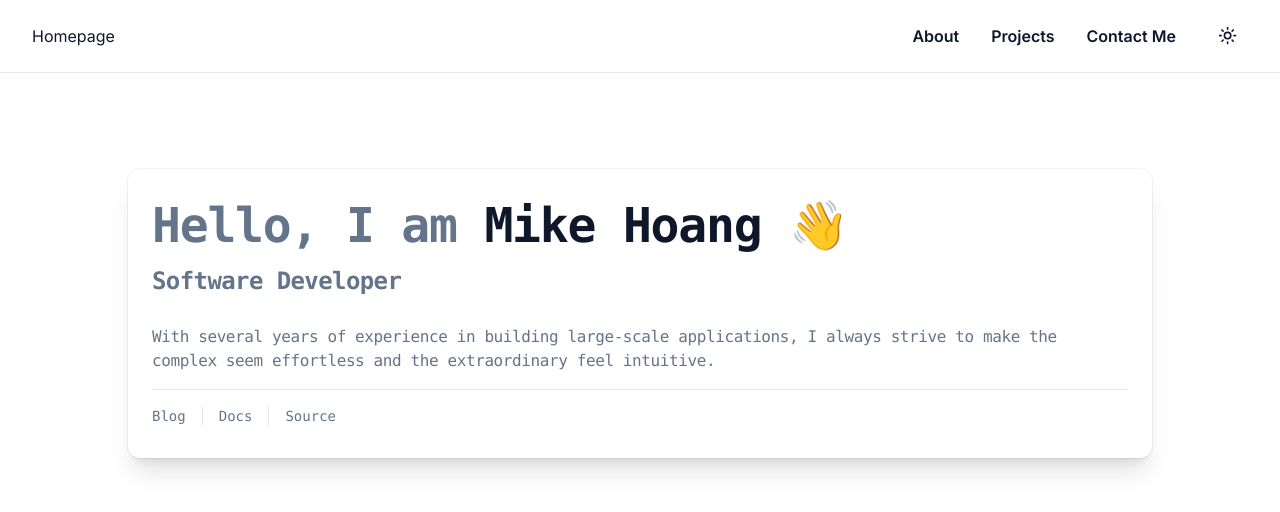
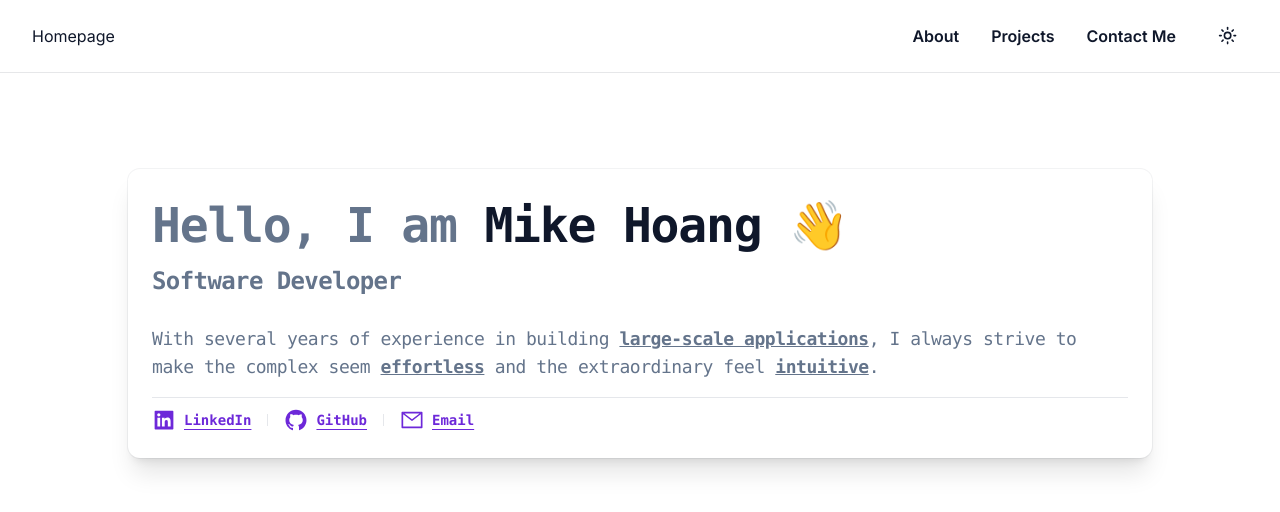
Before and after one commit to mikah13/profile, a Next.js app: page / in a window 1280 px wide. Shown: the top 512 px of the page. Built offline with nearby package versions, Linux system fonts and the light colour scheme.

Commit message:
added social links

```diff
--- a/src/app/globals.css
+++ b/src/app/globals.css
@@ -25,8 +25,6 @@ body {
     )
     rgb(var(--background-start-rgb));
 }
-
-
 
 @layer base {
   :root {
--- a/src/components/home/IntroCard.tsx
+++ b/src/components/home/IntroCard.tsx
@@ -7,15 +7,37 @@ import {
   CardHeader,
   CardTitle,
 } from "@/components/ui/card";
+import { AiFillLinkedin, AiOutlineGithub, AiOutlineMail } from "react-icons/ai";
 import { Separator } from "@/components/ui/separator";
 type Props = {};
-
+type LINKS = {
+  link: string;
+  label: string;
+  icon: string;
+};
+const SOCIAL_MEDIA_LINKS: LINKS[] = [
+  {
+    link: "",
+    label: "LinkedIn",
+    icon: AiFillLinkedin,
+  },
+  {
+    link: "",
+    label: "GitHub",
+    icon: AiOutlineGithub,
+  },
+  {
+    link: "",
+    label: "Email",
+    icon: AiOutlineMail,
+  },
+];
 const IntroCard = (props: Props) => {
   return (
     <div className="z-10 max-w-5xl w-full items-center justify-between font-mono text-sm lg:flex ">
       <div className="bg-white dark:bg-slate-800 rounded-lg px-6 py-8 ring-1 ring-slate-900/5 shadow-xl w-full">
-        <h1 className=" prose prose-slate scroll-m-20 text-4xl lg:text-5xl font-extrabold tracking-tight ">
-          Hello, I am{" "}
+        <h1 className="prose prose-slate scroll-m-20 text-4xl lg:text-5xl font-extrabold tracking-tight ">
+          Hello, I am
           <span className="text-slate-900 dark:text-white"> Mike Hoang </span>
           👋
         </h1>
@@ -23,18 +45,37 @@ const IntroCard = (props: Props) => {
           Software Developer
         </h2>
 
-        <p className="mt-5 text-base font-medium tracking-tight">
-          With several years of experience in building large-scale applications,
-          I always strive to make the complex seem effortless and the
-          extraordinary feel intuitive.
+        <p className="mt-5 text-lg font-medium tracking-tight">
+          With several years of experience in building{" "}
+          <strong className="font-bold underline">
+            large-scale applications
+          </strong>
+          , I always strive to make the complex seem{" "}
+          <strong className="font-bold underline">effortless</strong> and the
+          extraordinary feel{" "}
+          <strong className="font-bold underline">intuitive</strong>.
         </p>
         <Separator className="my-4 dark:bg-white" />
-        <div className="flex h-5 items-center space-x-4 text-sm">
-          <div>Blog</div>
-          <Separator orientation="vertical" className="dark:bg-white" />
-          <div>Docs</div>
-          <Separator orientation="vertical" className="dark:bg-white"/>
-          <div>Source</div>
+        <div className="flex h-3 items-center space-x-4 text-sm">
+          {SOCIAL_MEDIA_LINKS.map((link, index) => {
+            return (
+              <>
+                {index !== 0 && (
+                  <Separator
+                    orientation="vertical"
+                    className=" dark:bg-white"
+                  />
+                )}
+                <a
+                  href="/"
+                  className="flex items-center gap-x-2 dark:text-purple-300 text-violet-700  font-bold text-primary underline underline-offset-4 hover:text-pink-500 dark:hover:text-pink-500"
+                >
+                  <span className="text-2xl ">{<link.icon />}</span>
+                  <span className="hidden lg:block">{link.label}</span>
+                </a>
+              </>
+            );
+          })}
         </div>
       </div>
     </div>
```
